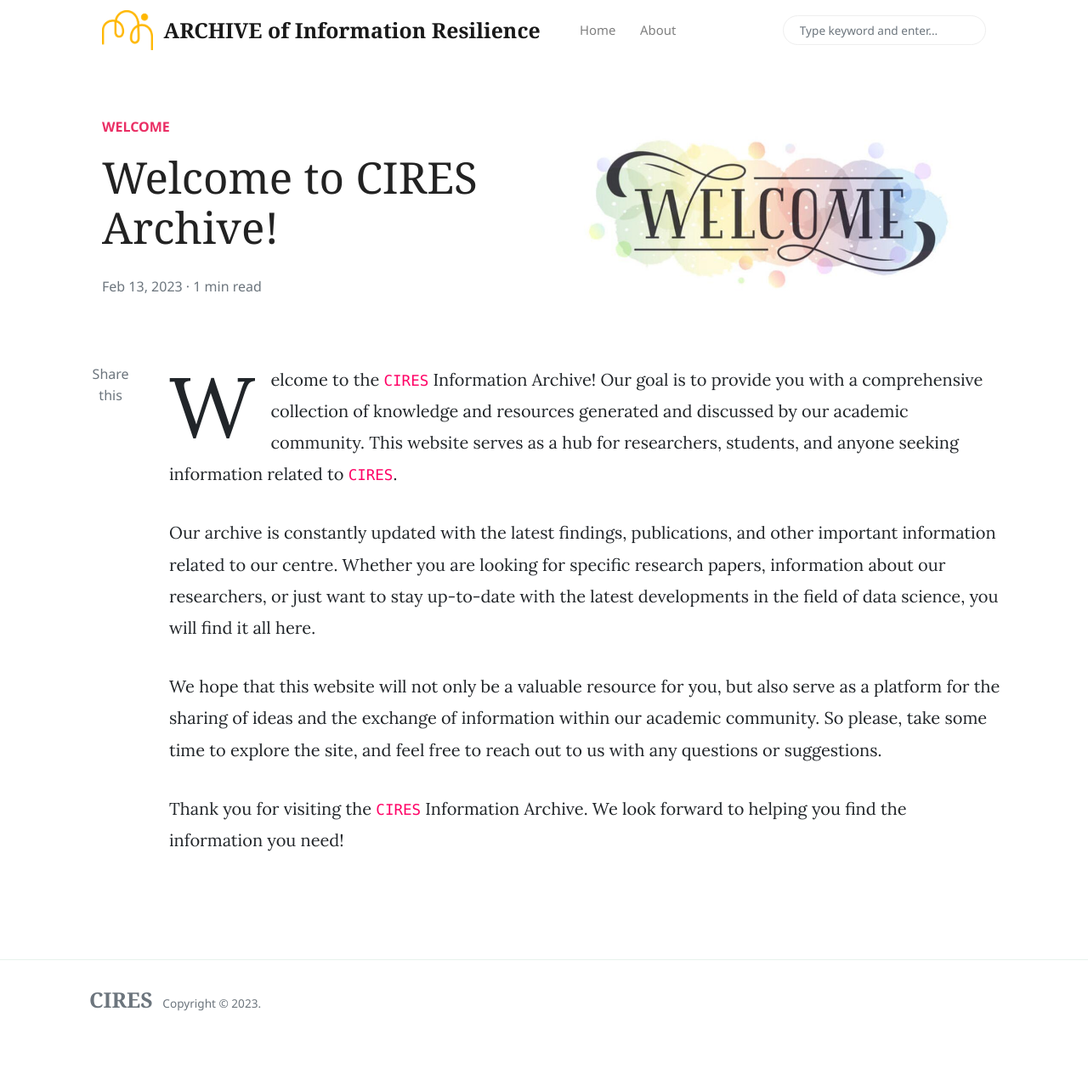
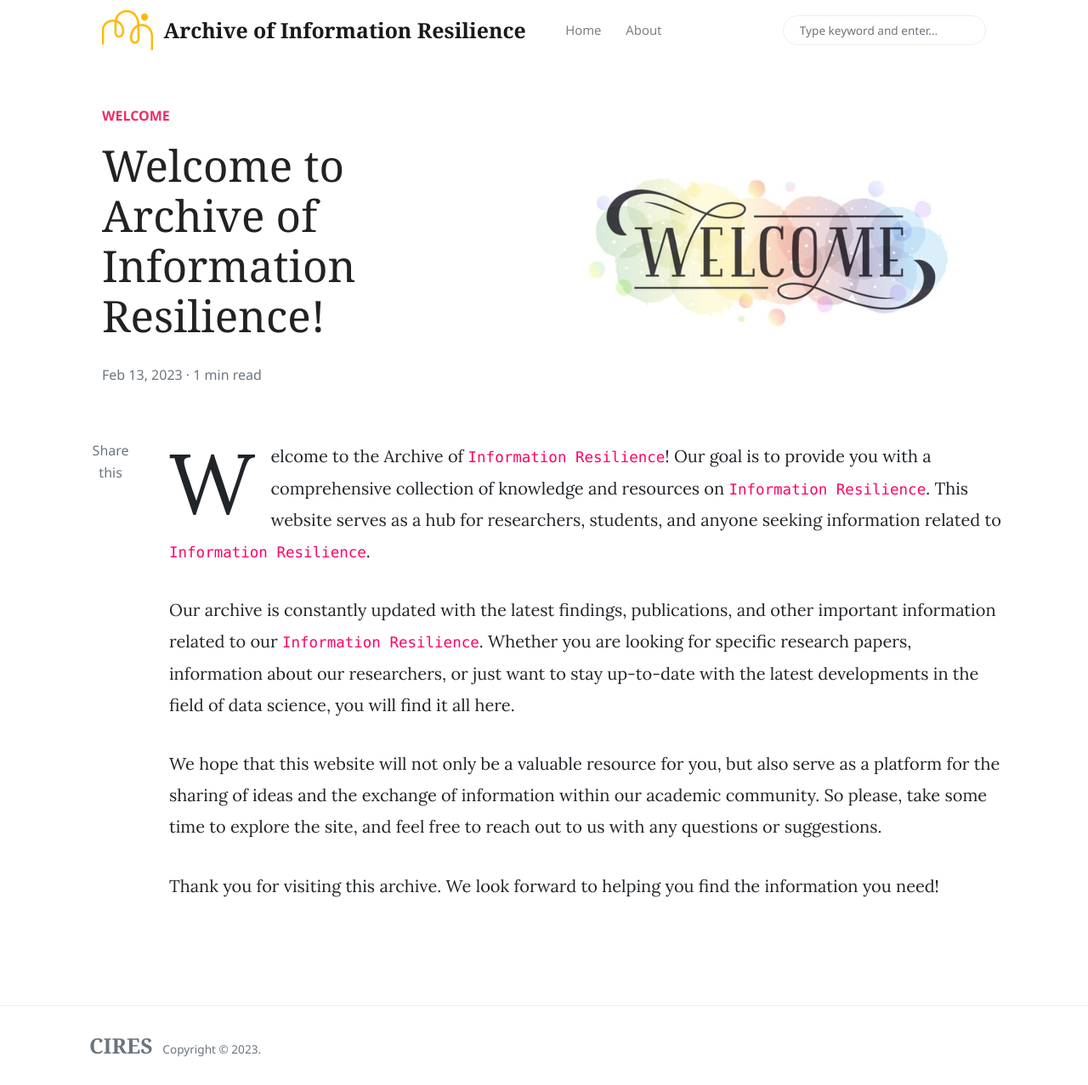
Before and after one commit to CIRES-Archive/CIRES-Archive.github.io, a Jekyll site: the page built from _posts/2023-02-13-welcome-to-cires-archive.markdown, in a window 1280 px wide and 1277 px high. Shown: the whole window at 85% size. Built offline with Jekyll 4.4.1, drawn with Linux system fonts in a browser that asks for light colours; nearby versions of some CDN libraries; comment, search, counter and statistics services are not loaded.

Commit message:
initialization

```diff
--- a/_config.yml
+++ b/_config.yml
@@ -1,5 +1,5 @@
 # Site
-name: 'ARCHIVE of Information Resilience'
+name: 'Archive of Information Resilience'
 description: 'Find all the documents of Information Resilience'
 logo: 'assets/images/logo.png'
 favicon: 'assets/images/favicon.ico'
--- a/_posts/2023-02-13-welcome-to-cires-archive.markdown
+++ b/_posts/2023-02-13-welcome-to-cires-archive.markdown
@@ -1,13 +1,13 @@
 ---
 layout: post
-title:  "Welcome to CIRES Archive!"
+title:  "Welcome to Archive of Information Resilience!"
 categories: [ welcome ]
 image: assets/images/archive.jpg
 ---
-Welcome to the `CIRES` Information Archive! Our goal is to provide you with a comprehensive collection of knowledge and resources generated and discussed by our academic community. This website serves as a hub for researchers, students, and anyone seeking information related to `CIRES`.
+Welcome to the Archive of `Information Resilience`! Our goal is to provide you with a comprehensive collection of knowledge and resources on `Information Resilience`. This website serves as a hub for researchers, students, and anyone seeking information related to `Information Resilience`.
 
-Our archive is constantly updated with the latest findings, publications, and other important information related to our centre. Whether you are looking for specific research papers, information about our researchers, or just want to stay up-to-date with the latest developments in the field of data science, you will find it all here.
+Our archive is constantly updated with the latest findings, publications, and other important information related to our `Information Resilience`. Whether you are looking for specific research papers, information about our researchers, or just want to stay up-to-date with the latest developments in the field of data science, you will find it all here.
 
 We hope that this website will not only be a valuable resource for you, but also serve as a platform for the sharing of ideas and the exchange of information within our academic community. So please, take some time to explore the site, and feel free to reach out to us with any questions or suggestions.
 
-Thank you for visiting the `CIRES` Information Archive. We look forward to helping you find the information you need!
+Thank you for visiting this archive. We look forward to helping you find the information you need!
```
